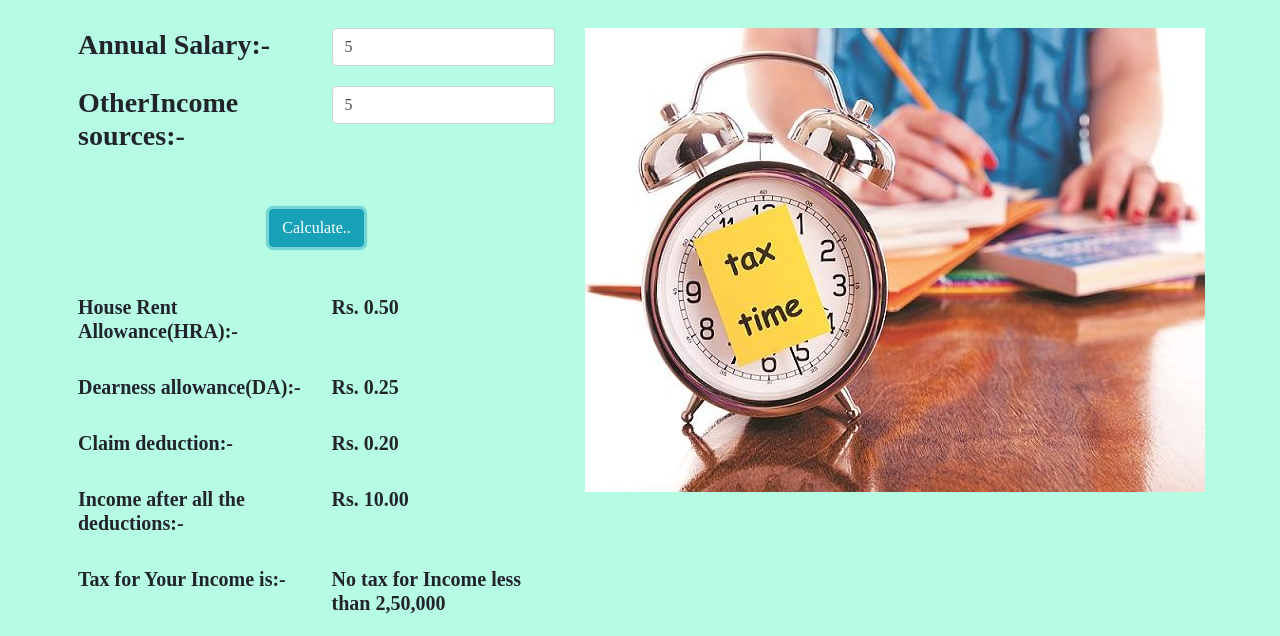
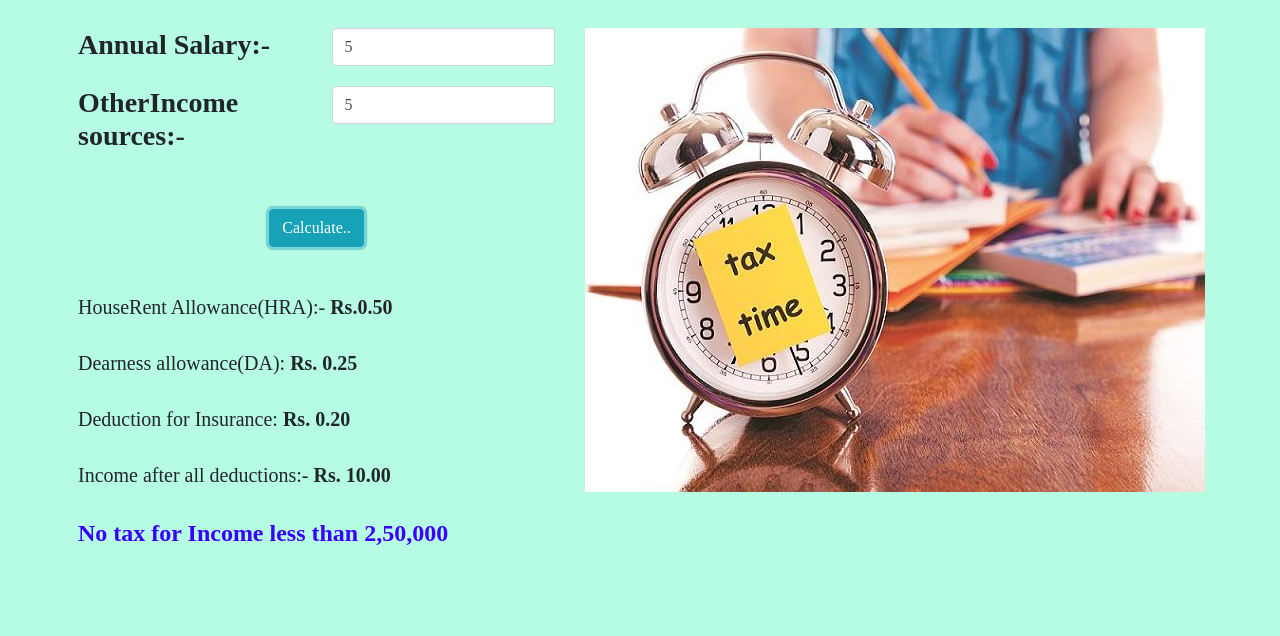
Before and after one commit to hemabalasubramaniam/Web-lab_Exp-4, a plain HTML site: page Tax_calculator.html in a window 1280 px wide. Both pictures are taken after typing "5", "5" into the empty fields and a click on the button "Calculate..". Shown: the part 164-800 px from the top of the page. Drawn offline with nearby package versions, Linux system fonts and the light colour scheme.

Commit message:
Update Tax_calculator.html

```diff
--- a/Tax_calculator.html
+++ b/Tax_calculator.html
@@ -5,6 +5,11 @@
     <!-- Required meta tags -->
     <meta charset="utf-8">
     <meta name="viewport" content="width=device-width, initial-scale=1, shrink-to-fit=no">
+    <style>
+        h4{
+            color: rgb(55, 0, 255);
+        }
+    </style>
 
     <!-- Bootstrap CSS -->
     <link rel="stylesheet" href="https://stackpath.bootstrapcdn.com/bootstrap/4.3.1/css/bootstrap.min.css" integrity="sha384-ggOyR0iXCbMQv3Xipma34MD+dH/1fQ784/j6cY/iJTQUOhcWr7x9JvoRxT2MZw1T" crossorigin="anonymous">
@@ -69,43 +74,33 @@
                     </div>
             </div>
             <div class="row mt-5">
+
                 <div class="col">
-                    <h5><b>House Rent Allowance(HRA):-</b></h5>
-                </div>
-                <div class="col">
-                    <h5 id="hra"><b>-</b></h5>
+                    <h5 id="hra"><b></b></h5>
                 </div>
             </div>
             <div class="row mt-4">
+
                 <div class="col">
-                    <h5><b>Dearness allowance(DA):-</b></h5>
-                </div>
-                <div class="col">
-                    <h5 id="da"><b>-</b></h5>
+                    <h5 id="da"><b></b></h5>
                 </div>
             </div>
             <div class="row mt-4">
+
                 <div class="col">
-                    <h5><b>Claim deduction:-</b></h5>
-                </div>
-                <div class="col">
-                    <h5 id="claim"><b>-</b></h5>
+                    <h5 id="claim"><b></b></h5>
                 </div>
             </div>
             <div class="row mt-4">
+
                 <div class="col">
-                    <h5><b>Income after all the deductions:-</b></h5>
-                </div>
-                <div class="col">
-                    <h5 id="tax_income"><b>-</b></h5>
+                    <h5 id="tax_income"><b></b></h5>
                 </div>
             </div>
             <div class="row mt-4">
+
                 <div class="col">
-                    <h5><b>Tax for Your Income is:-</b></h5>
-                </div>
-                <div class="col">
-                    <h5 id="tax1"><b>-</b></h5>
+                    <h5 id="tax1"><b></b></h5>
                 </div>
             </div>
             </div>
@@ -123,49 +118,49 @@
             var salary=document.getElementById("income").value;
             var other=document.getElementById("other").value;
             var hra=(0.1*salary).toFixed(2);
-            document.getElementById("hra").innerHTML="<b>Rs. " +hra+ "</b>";
+            document.getElementById("hra").innerHTML="HouseRent Allowance(HRA):-  <b>Rs." +hra+ "</b>";
             var da=(0.05*salary).toFixed(2);
-            document.getElementById("da").innerHTML="<b>Rs. " +da+ "</b>";
+            document.getElementById("da").innerHTML="Dearness allowance(DA): <b>Rs. " +da+ "</b>";
             var gross_sal=parseInt(salary)-parseInt(hra+da);
             var taxable_income=parseInt(gross_sal)+parseInt(other);
             var loan=(0.04*salary).toFixed(2);
-            document.getElementById("claim").innerHTML="<b>Rs. " +loan+ "</b>";
+            document.getElementById("claim").innerHTML="Deduction for Insurance: <b>Rs. " +loan+ "</b>";
             var net_taxable=(parseInt(taxable_income)-parseInt(loan)).toFixed(2);
-            document.getElementById("tax_income").innerHTML="<b>Rs. " +net_taxable+ "</b>";
+            document.getElementById("tax_income").innerHTML="Income after all deductions:-   <b>Rs. " +net_taxable+ "</b>";
 
             if(net_taxable <=250000)
             {
-                document.getElementById("tax1").innerHTML="<b>No tax for Income less than 2,50,000</b>";
+                document.getElementById("tax1").innerHTML="<h4><b>No tax for Income less than 2,50,000</b></h4>";
             }
             else if(net_taxable > 250000 && net_taxable <= 500000)
             {
                 var tax1=(0.05*net_taxable).toFixed(2);
-                document.getElementById("tax1").innerHTML="<b>Rs. " +tax1+"</b>";
+                document.getElementById("tax1").innerHTML="<h4><b>Tax for Your Income is:-  <b>Rs. " +tax1+"</b></h4>";
             }
             else if(net_taxable > 500000 && net_taxable <= 750000)
             {
                 var tax1=(0.10*net_taxable).toFixed(2);
-                document.getElementById("tax1").innerHTML="<b>Rs. " +tax1+"</b>";
+                document.getElementById("tax1").innerHTML="<h4><b>Tax for Your Income is:-  <b>Rs. " +tax1+"</b></h4>";
             }
             else if(net_taxable > 750000 && net_taxable <= 1000000)
             {
                 var tax1=(0.15*net_taxable).toFixed(2);
-                document.getElementById("tax1").innerHTML="<b>Rs. " +tax1+"</b>";
+                document.getElementById("tax1").innerHTML="<h4><b>Tax for Your Income is:-  <b>Rs. " +tax1+"</b></h4>";
             }
             else if(net_taxable > 1000000 && net_taxable <= 1250000)
             {
                 var tax1=(0.20*net_taxable).toFixed(2);
-                document.getElementById("tax1").innerHTML="<b>Rs. " +tax1+"</b>";
+                document.getElementById("tax1").innerHTML="<h4><b>Tax for Your Income is:-  <b>Rs. " +tax1+"</b></h4>";
             }
             else if(net_taxable > 1250000 && net_taxable <= 1500000)
             {
                 var tax1=(0.25*net_taxable).toFixed(2);
-                document.getElementById("tax1").innerHTML="<b>Rs. " +tax1+"</b>";
+                document.getElementById("tax1").innerHTML="<h4><b>Tax for Your Income is:-  <b>Rs. " +tax1+"</b></h4>";
             }
             else
             {
                 var tax1=(0.30*net_taxable).toFixed(2);
-                document.getElementById("tax1").innerHTML="<b>Rs. " +tax1+"</b>";
+                document.getElementById("tax1").innerHTML="<h4><b>Tax for Your Income is:-  <b>Rs. " +tax1+"</b></h4>";
             }
         }
 
```
